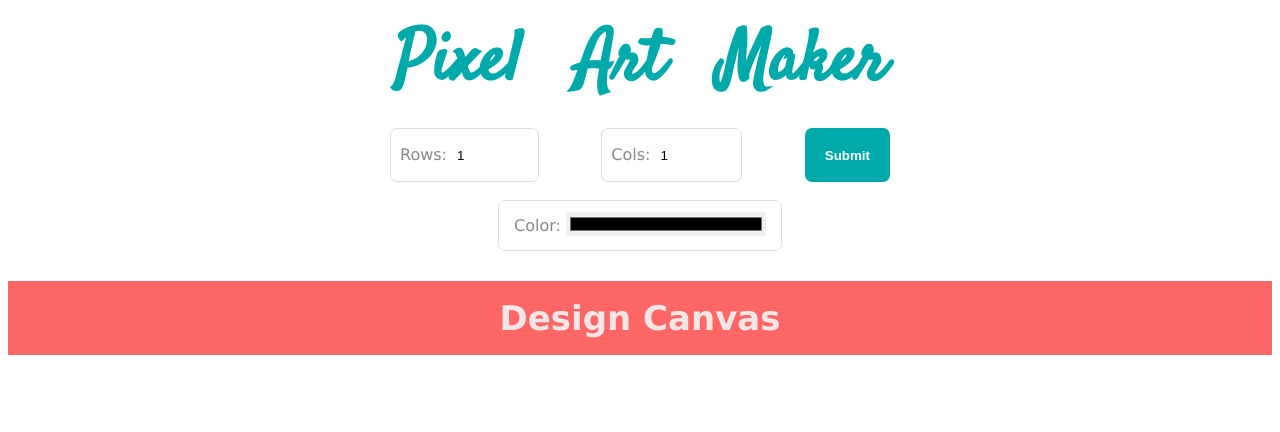
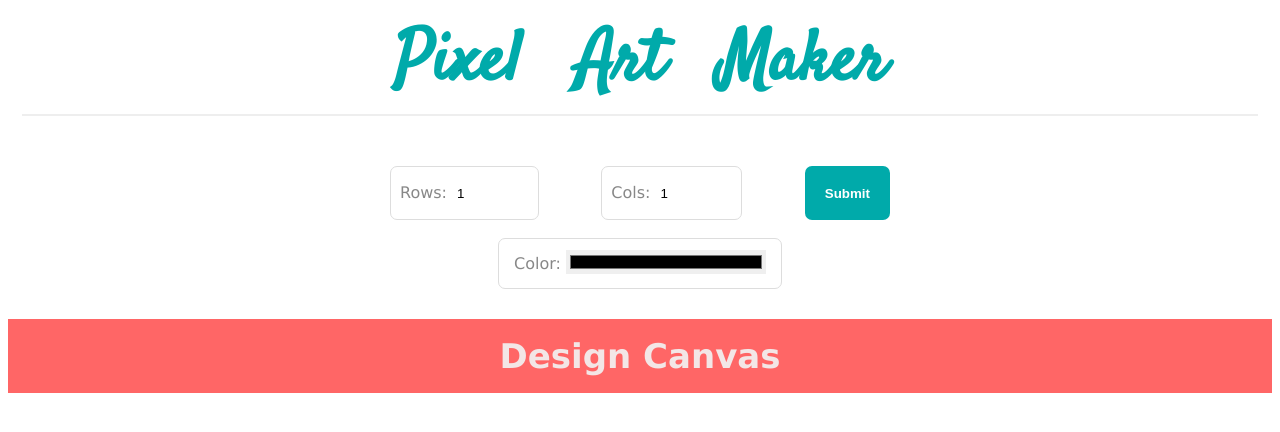
Before and after one commit to Alishakhov/pixel-art-maker, a plain HTML site: page index.html in a window 1280 px wide. Drawn offline with nearby package versions, Linux system fonts and the light colour scheme.

Commit message:
Add margin bottom border bottom in h1 element

```diff
--- a/css/styles.css
+++ b/css/styles.css
@@ -10,6 +10,8 @@ h1 {
     margin: 0.2em;
     color: #0aa;
     word-spacing: 0.5em;
+    border-bottom: 2px solid #eee;
+    margin-bottom: 50px;
 }
 
 h2 {
```
